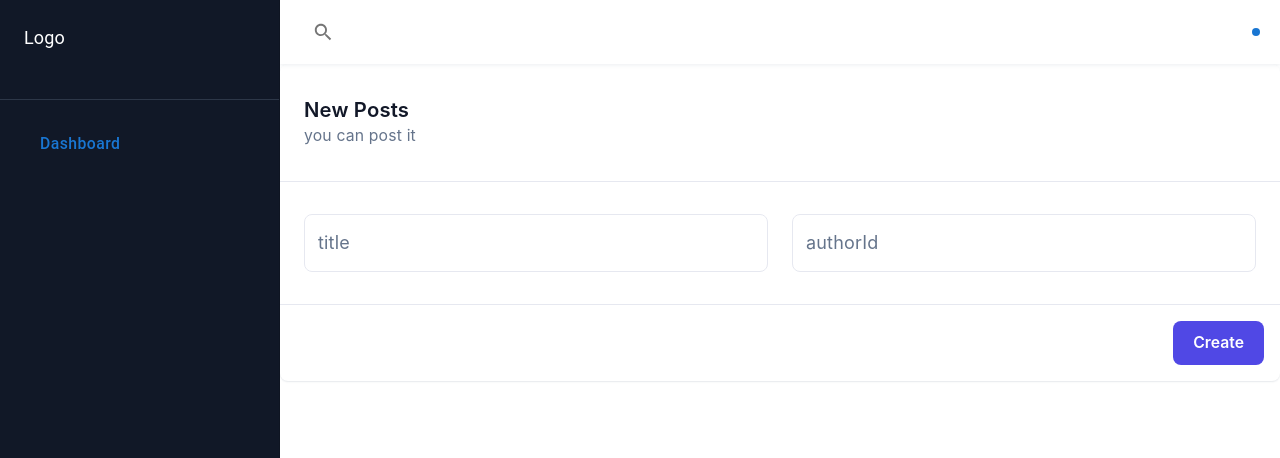
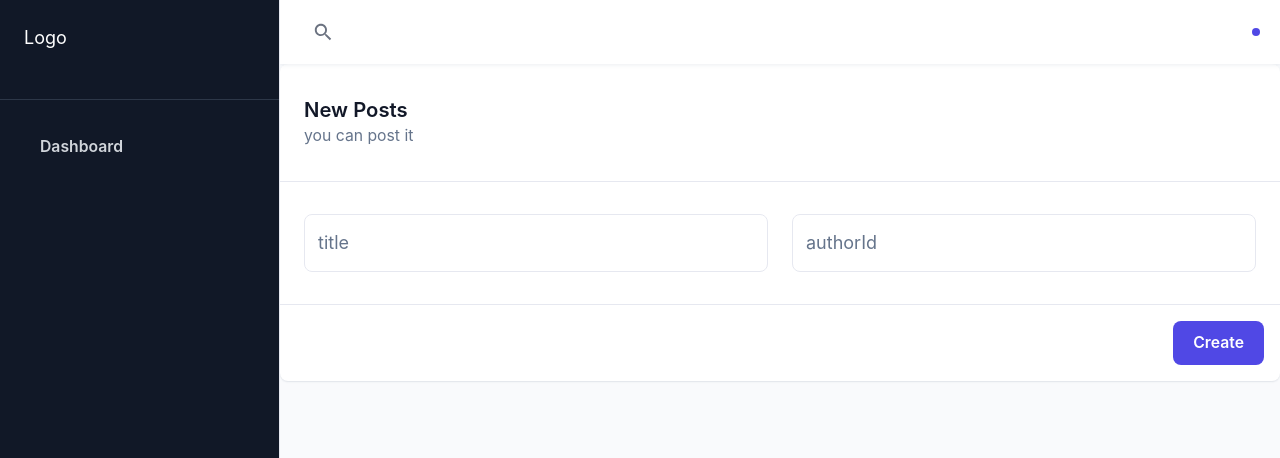
Before and after one commit to d-kanai/next_nest_practice, a Next.js app in the folder frontend/: page /posts/new in a window 1280 px wide. Shown: the top 458 px of the page. Built offline with nearby package versions, Linux system fonts and the light colour scheme; no server answers.

Commit message:
thinking...

```diff
--- a/frontend/pages/_app.tsx
+++ b/frontend/pages/_app.tsx
@@ -1,23 +1,25 @@
 import '../styles/global.css';
+import createCache from '@emotion/cache';
+import { CacheProvider } from '@emotion/react';
 import {initializeApollo} from '../libs/appoloClient';
-import { ThemeProvider, createTheme } from '@mui/material/styles';
+import { ThemeProvider } from '@mui/material/styles';
 import { ApolloProvider } from '@apollo/client'
 import { CssBaseline } from '@mui/material';
 import theme from '../libs/theme'
 
+const cache = createCache({ key: 'css' });
+
 export default function App({ Component, pageProps }, AppProps) {
-    //MEMO: CssBaseLine must load before 'getLayout'
-    return (<><CssBaseline /><Page Component={Component} pageProps={pageProps}/></>)
-}
-
-function Page({ Component, pageProps }) {
   const client = initializeApollo()
   const getLayout = Component.getLayout || ((page) => page)
-  return getLayout(
+  return (
+    <CacheProvider value={cache}>
       <ThemeProvider theme={theme}>
+        <CssBaseline/>
         <ApolloProvider client={client}>
-          <Component {...pageProps} />
+          {getLayout(<Component {...pageProps} />)}
         </ApolloProvider>
       </ThemeProvider>
+    </CacheProvider>
   )
 }
--- a/frontend/pages/posts/new.tsx
+++ b/frontend/pages/posts/new.tsx
@@ -7,7 +7,6 @@ import { useMutation, useQuery } from '@apollo/client';
 import { CreatePostDocument, FindManyPostsDocument } from '../../graphql/generated/graphql';
 import { useRouter } from 'next/router'
 import {
-  Typography,
   Box,
   Button,
   Card,
@@ -43,7 +42,6 @@ function Page() {
 function NewPostsForm(props:{onSubmit: (formData:FormData)=>{}}) {
   const { control, handleSubmit, watch, formState: { errors } } = useForm({defaultValues: {title: '', authorId: ''}, resolver: zodResolver(schema)});
   return (
-    <div>
     <Card>
       <CardHeader subheader="you can post it" title="New Posts" />
       <Divider />
@@ -68,9 +66,9 @@ function NewPostsForm(props:{onSubmit: (formData:FormData)=>{}}) {
         </Box>
       </form>
     </Card>
-  </div>
   );
 }
+
 const schema = zod.object({
   title: zod.string().min(1, { message: "Required" }),
   authorId: zod.string().min(1, { message: "Required" }),
```
